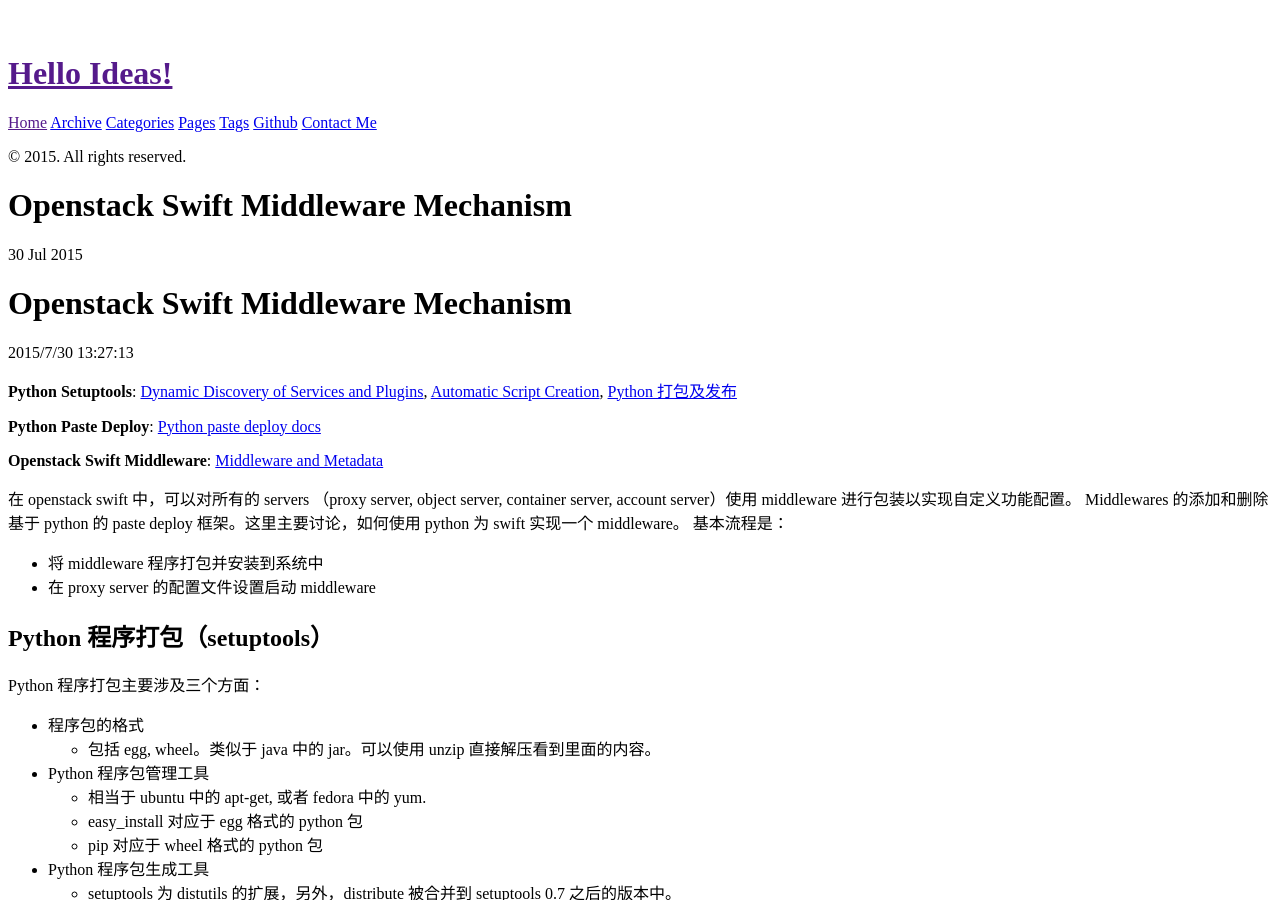
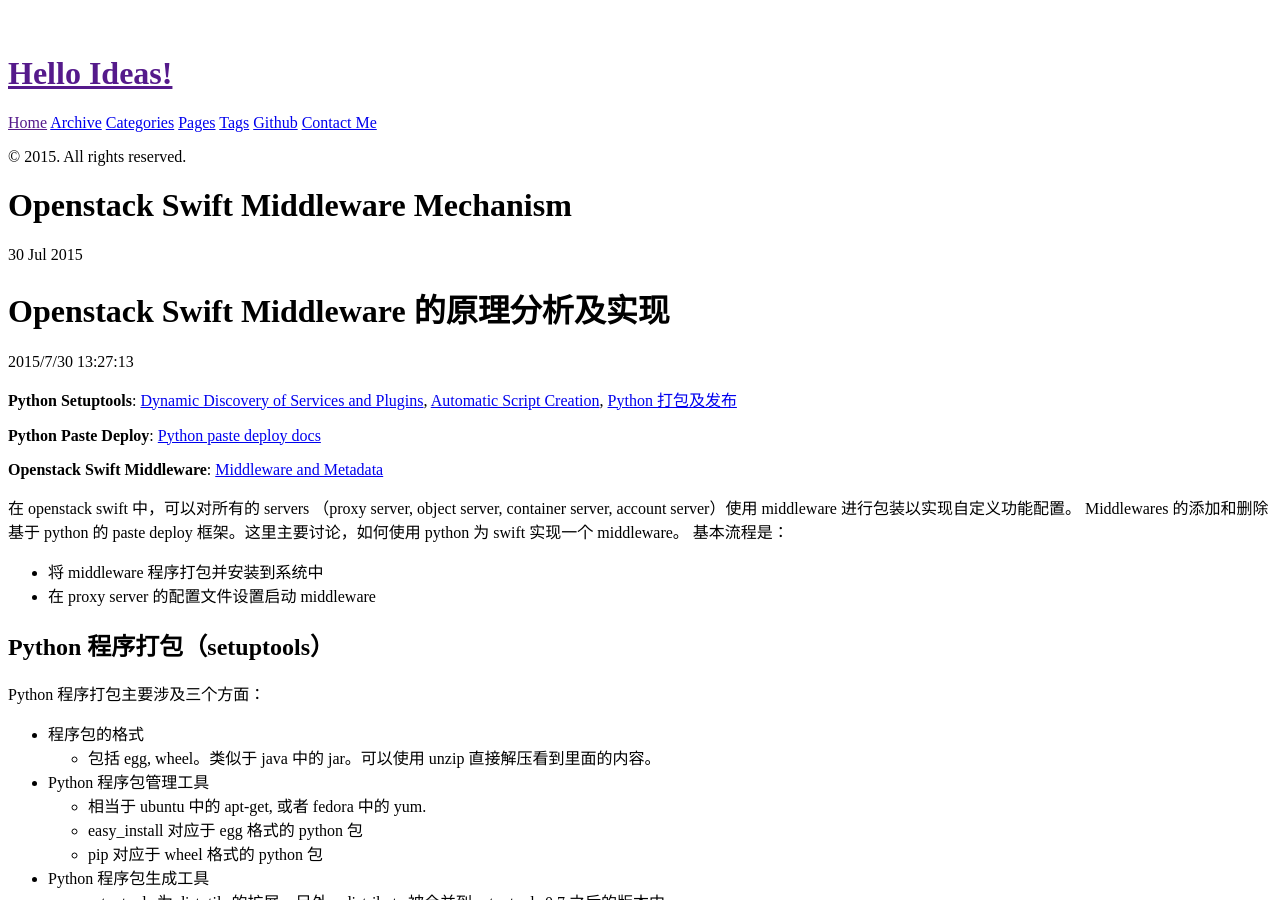
Before and after one commit to lavenresearch/lavenresearch.github.io, a Jekyll site: the page built from _posts/2015-07-30-Openstack-Swift-Middleware-Mechanism.md, in a window 1280 px wide and 900 px high. Built offline with Jekyll 4.4.1, drawn with Linux system fonts in a browser that asks for light colours; comment, search, counter and statistics services are not loaded.

Commit message:
Add new posts

```diff
--- a/_posts/2015-07-30-Openstack-Swift-Middleware-Mechanism.md
+++ b/_posts/2015-07-30-Openstack-Swift-Middleware-Mechanism.md
@@ -6,7 +6,7 @@
 ---
 {% include JB/setup %}
 
-# Openstack Swift Middleware Mechanism
+# Openstack Swift Middleware 的原理分析及实现
 
 2015/7/30 13:27:13
 
```
Also changed, not shown: 1 other file.
